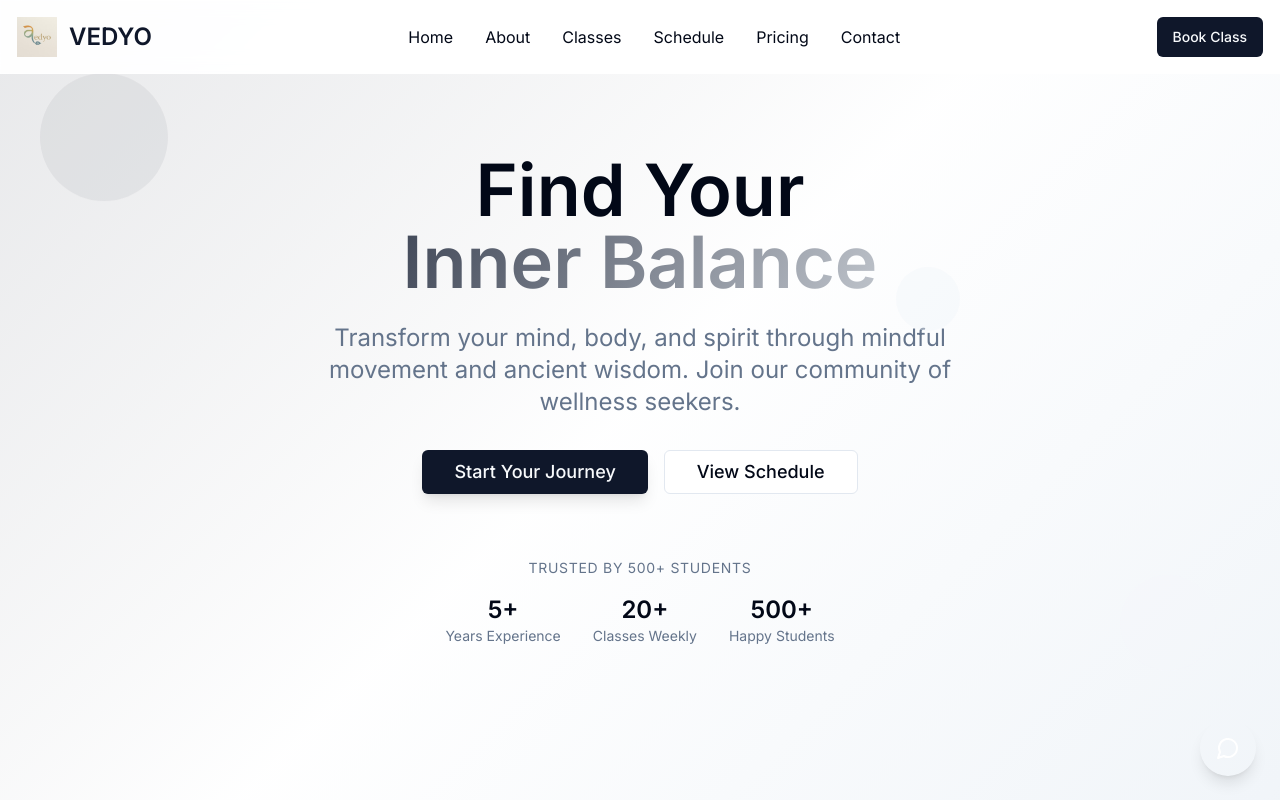
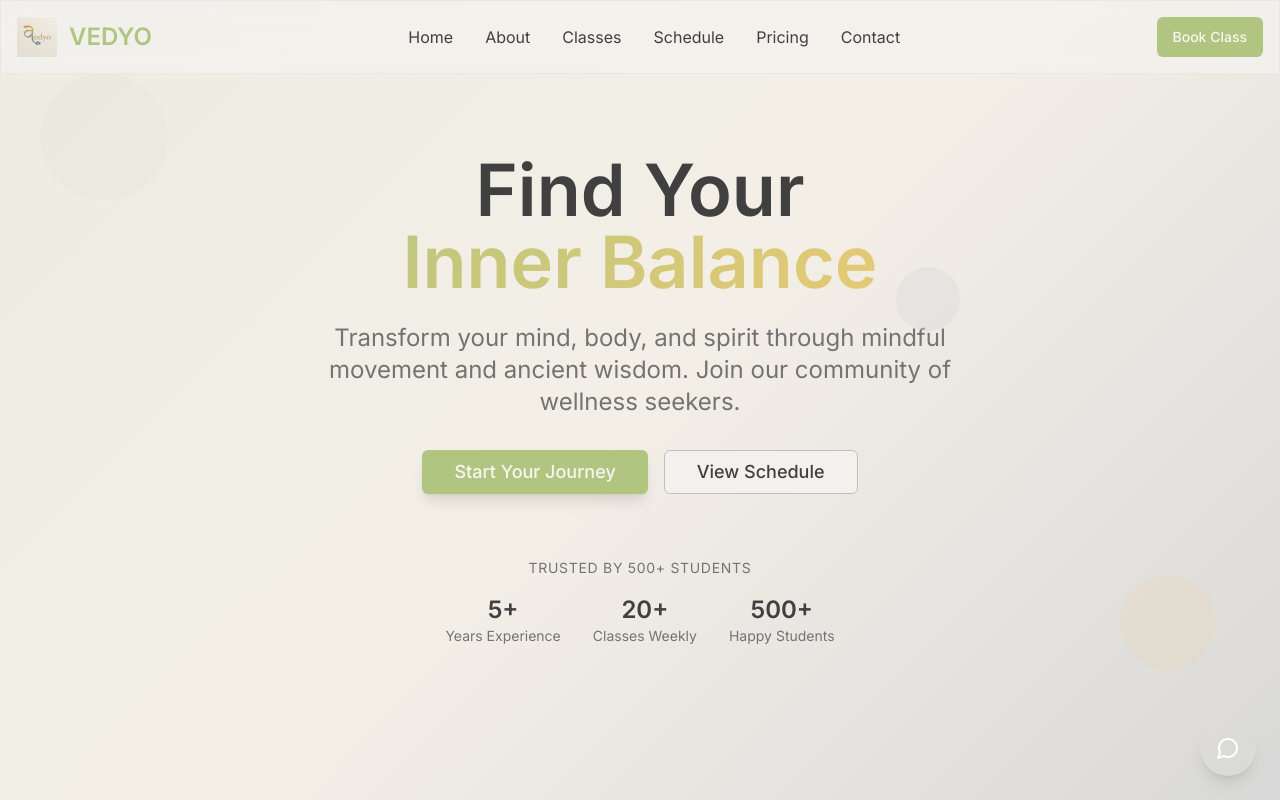
Before and after one commit to Kushsharma33/balance-brand-site, a React (Vite) app: page / in a window 1280 px wide. Shown: the top 800 px of the page. Built offline with nearby package versions, Linux system fonts and the light colour scheme.

Commit message:
Revert color changes
Reverts the color scheme changes, restoring the previous UI design.

```diff
--- a/src/index.css
+++ b/src/index.css
@@ -7,83 +7,83 @@
 
 @layer base {
   :root {
-    --background: 0 0% 100%;
-    --foreground: 222.2 84% 4.9%;
+    --background: 44 20% 94%;  /* Light beige */
+    --foreground: 0 0% 25%;    /* Dark grey */
 
-    --card: 0 0% 100%;
-    --card-foreground: 222.2 84% 4.9%;
+    --card: 44 25% 96%;        /* Very light beige */
+    --card-foreground: 0 0% 25%; /* Dark grey */
 
-    --popover: 0 0% 100%;
-    --popover-foreground: 222.2 84% 4.9%;
+    --popover: 44 25% 96%;     /* Very light beige */
+    --popover-foreground: 0 0% 25%; /* Dark grey */
 
-    --primary: 222.2 47.4% 11.2%;
-    --primary-foreground: 210 40% 98%;
+    --primary: 79 38% 64%;     /* Light green */
+    --primary-foreground: 44 25% 96%; /* Light beige */
 
-    --secondary: 210 40% 96%;
-    --secondary-foreground: 222.2 84% 4.9%;
+    --secondary: 41 86% 70%;   /* Saffron */
+    --secondary-foreground: 0 0% 25%; /* Dark grey */
 
-    --muted: 210 40% 96%;
-    --muted-foreground: 215.4 16.3% 46.9%;
+    --muted: 0 0% 85%;         /* Light grey */
+    --muted-foreground: 0 0% 45%; /* Medium grey */
 
-    --accent: 210 40% 96%;
-    --accent-foreground: 222.2 84% 4.9%;
+    --accent: 41 86% 70%;      /* Saffron */
+    --accent-foreground: 0 0% 25%; /* Dark grey */
 
     --destructive: 0 84.2% 60.2%;
-    --destructive-foreground: 210 40% 98%;
+    --destructive-foreground: 44 25% 96%;
 
-    --border: 214.3 31.8% 91.4%;
-    --input: 214.3 31.8% 91.4%;
-    --ring: 222.2 84% 4.9%;
+    --border: 0 0% 75%;        /* Medium grey */
+    --input: 0 0% 75%;         /* Medium grey */
+    --ring: 79 38% 64%;        /* Light green */
 
     --radius: 0.5rem;
 
-    --sidebar-background: 0 0% 98%;
-    --sidebar-foreground: 240 5.3% 26.1%;
-    --sidebar-primary: 240 5.9% 10%;
-    --sidebar-primary-foreground: 0 0% 98%;
-    --sidebar-accent: 240 4.8% 95.9%;
-    --sidebar-accent-foreground: 240 5.9% 10%;
-    --sidebar-border: 220 13% 91%;
-    --sidebar-ring: 217.2 91.2% 59.8%;
+    --sidebar-background: 44 25% 96%; /* Very light beige */
+    --sidebar-foreground: 0 0% 25%; /* Dark grey */
+    --sidebar-primary: 79 38% 64%; /* Light green */
+    --sidebar-primary-foreground: 44 25% 96%; /* Light beige */
+    --sidebar-accent: 41 86% 70%; /* Saffron */
+    --sidebar-accent-foreground: 0 0% 25%; /* Dark grey */
+    --sidebar-border: 0 0% 75%; /* Medium grey */
+    --sidebar-ring: 79 38% 64%; /* Light green */
   }
 
   .dark {
-    --background: 222.2 84% 4.9%;
-    --foreground: 210 40% 98%;
+    --background: 0 0% 15%;    /* Dark grey */
+    --foreground: 44 20% 94%; /* Light beige */
 
-    --card: 222.2 84% 4.9%;
-    --card-foreground: 210 40% 98%;
+    --card: 0 0% 18%;         /* Darker grey */
+    --card-foreground: 44 20% 94%; /* Light beige */
 
-    --popover: 222.2 84% 4.9%;
-    --popover-foreground: 210 40% 98%;
+    --popover: 0 0% 18%;      /* Darker grey */
+    --popover-foreground: 44 20% 94%; /* Light beige */
 
-    --primary: 210 40% 98%;
-    --primary-foreground: 222.2 47.4% 11.2%;
+    --primary: 79 38% 64%;    /* Light green */
+    --primary-foreground: 0 0% 15%; /* Dark grey */
 
-    --secondary: 217.2 32.6% 17.5%;
-    --secondary-foreground: 210 40% 98%;
+    --secondary: 41 86% 70%;  /* Saffron */
+    --secondary-foreground: 0 0% 15%; /* Dark grey */
 
-    --muted: 217.2 32.6% 17.5%;
-    --muted-foreground: 215 20.2% 65.1%;
+    --muted: 0 0% 25%;        /* Dark grey */
+    --muted-foreground: 0 0% 65%; /* Light grey */
 
-    --accent: 217.2 32.6% 17.5%;
-    --accent-foreground: 210 40% 98%;
+    --accent: 41 86% 70%;     /* Saffron */
+    --accent-foreground: 0 0% 15%; /* Dark grey */
 
     --destructive: 0 62.8% 30.6%;
-    --destructive-foreground: 210 40% 98%;
+    --destructive-foreground: 44 20% 94%;
 
-    --border: 217.2 32.6% 17.5%;
-    --input: 217.2 32.6% 17.5%;
-    --ring: 212.7 26.8% 83.9%;
+    --border: 0 0% 25%;       /* Dark grey */
+    --input: 0 0% 25%;        /* Dark grey */
+    --ring: 79 38% 64%;       /* Light green */
 
-    --sidebar-background: 240 5.9% 10%;
-    --sidebar-foreground: 240 4.8% 95.9%;
-    --sidebar-primary: 224.3 76.3% 94.1%;
-    --sidebar-primary-foreground: 240 5.9% 10%;
-    --sidebar-accent: 240 3.7% 15.9%;
-    --sidebar-accent-foreground: 240 4.8% 95.9%;
-    --sidebar-border: 240 3.7% 15.9%;
-    --sidebar-ring: 217.2 91.2% 59.8%;
+    --sidebar-background: 0 0% 15%; /* Dark grey */
+    --sidebar-foreground: 44 20% 94%; /* Light beige */
+    --sidebar-primary: 79 38% 64%; /* Light green */
+    --sidebar-primary-foreground: 0 0% 15%; /* Dark grey */
+    --sidebar-accent: 41 86% 70%; /* Saffron */
+    --sidebar-accent-foreground: 0 0% 15%; /* Dark grey */
+    --sidebar-border: 0 0% 25%; /* Dark grey */
+    --sidebar-ring: 79 38% 64%; /* Light green */
   }
 }
 
@@ -156,7 +156,7 @@
 
   .glass-effect {
     backdrop-filter: blur(10px);
-    background: rgba(255, 255, 255, 0.95);
-    border: 1px solid rgba(255, 255, 255, 0.2);
+    background: hsl(var(--background) / 0.95);
+    border: 1px solid hsl(var(--border) / 0.2);
   }
 }
--- a/tailwind.config.ts
+++ b/tailwind.config.ts
@@ -62,6 +62,43 @@ export default {
 					'accent-foreground': 'hsl(var(--sidebar-accent-foreground))',
 					border: 'hsl(var(--sidebar-border))',
 					ring: 'hsl(var(--sidebar-ring))'
+				},
+				// Custom VEDYO colors
+				beige: {
+					50: 'hsl(44, 40%, 98%)',
+					100: 'hsl(44, 30%, 96%)',
+					200: 'hsl(44, 25%, 94%)',
+					300: 'hsl(44, 20%, 88%)',
+					400: 'hsl(44, 18%, 82%)',
+					500: 'hsl(44, 16%, 76%)',
+					600: 'hsl(44, 14%, 65%)',
+					700: 'hsl(44, 12%, 55%)',
+					800: 'hsl(44, 10%, 45%)',
+					900: 'hsl(44, 8%, 35%)'
+				},
+				green: {
+					50: 'hsl(79, 60%, 95%)',
+					100: 'hsl(79, 55%, 90%)',
+					200: 'hsl(79, 50%, 80%)',
+					300: 'hsl(79, 45%, 74%)',
+					400: 'hsl(79, 42%, 68%)',
+					500: 'hsl(79, 38%, 64%)',
+					600: 'hsl(79, 35%, 58%)',
+					700: 'hsl(79, 32%, 52%)',
+					800: 'hsl(79, 28%, 46%)',
+					900: 'hsl(79, 24%, 40%)'
+				},
+				saffron: {
+					50: 'hsl(41, 95%, 95%)',
+					100: 'hsl(41, 90%, 88%)',
+					200: 'hsl(41, 88%, 82%)',
+					300: 'hsl(41, 86%, 76%)',
+					400: 'hsl(41, 86%, 70%)',
+					500: 'hsl(41, 84%, 64%)',
+					600: 'hsl(41, 80%, 58%)',
+					700: 'hsl(41, 76%, 52%)',
+					800: 'hsl(41, 72%, 46%)',
+					900: 'hsl(41, 68%, 40%)'
 				}
 			},
 			borderRadius: {
```
